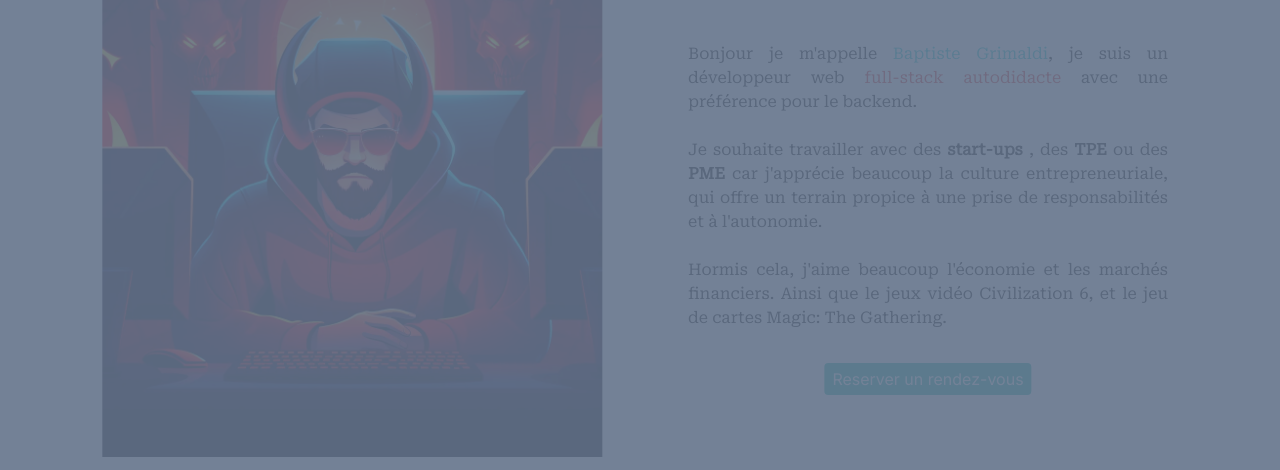
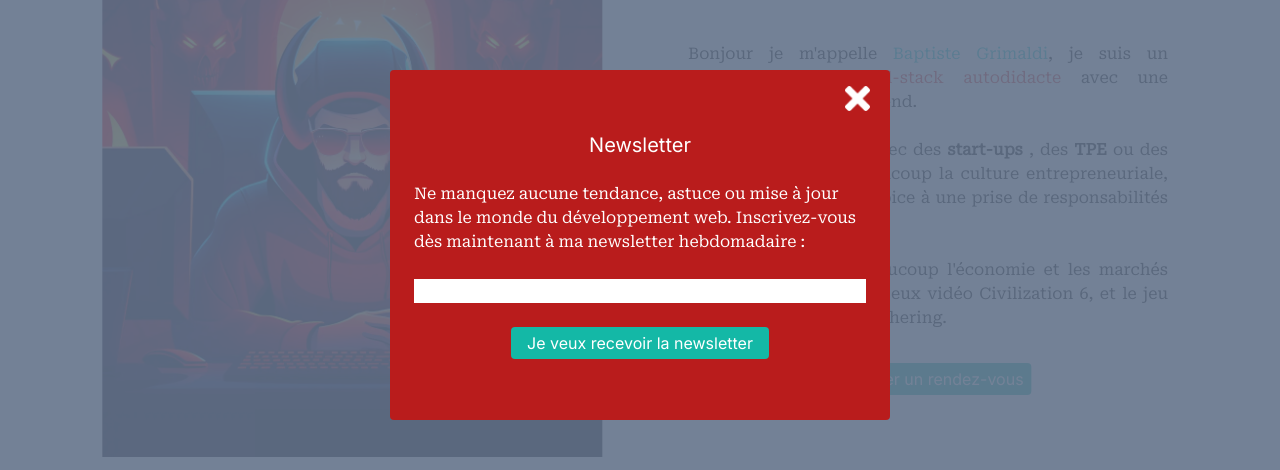
Before and after one commit to BaptisteGrimaldi/portefolioNextJs, a Next.js app: page / in a window 1280 px wide. Shown: the part 155-625 px from the top of the page. Built offline with nearby package versions, Linux system fonts and the light colour scheme.

Commit message:
Add newsletter functionality to PopUp component

```diff
--- a/src/components/popUp/PopUp.tsx
+++ b/src/components/popUp/PopUp.tsx
@@ -1,9 +1,12 @@
 'use client';
 
 import { useEffect, useState } from 'react';
+import Image from 'next/image';
 
 const PopUp = () => {
     const [showPopup, setShowPopup] = useState(false);
+    const [inputValue, setInputValue] = useState('');
+    const [error, setError] = useState(false);
 
     useEffect(() => {
         if (!localStorage.getItem('popupShown')) {
@@ -12,7 +15,25 @@ const PopUp = () => {
         }
     }, []);
 
-    return <>{showPopup && <div className="fixed inset-0 z-[100] bg-slate-500 opacity-90"></div>}</>;
+    const handleClick = () => {
+        if (inputValue === '') {
+            setError(true);
+        } else {
+            setError(false);
+        }
+    };
+
+    return <>{showPopup &&
+    <div className="fixed inset-0 z-[100] bg-slate-500/90">
+        <div className='textP absolute inset-0 m-auto flex h-[350px] w-[500px] flex-col justify-center gap-y-6 rounded bg-red-700 p-6'>
+            <Image src="/assetPresentation/croixBlanche.png" alt="croixBlanche" width={25} height={25} className='absolute right-5 top-4'/>
+            <h1 className='textH1 mx-auto w-min text-white'>Newsletter</h1>
+            <p className=' text-white'>Ne manquez aucune tendance, astuce ou mise à jour dans le monde du développement web. Inscrivez-vous dès maintenant à ma newsletter hebdomadaire :</p>
+            <input type="text" className=' w-full text-center' value={inputValue} onChange={(e) => setInputValue(e.target.value)}/>
+            {error && <p className='mx-auto w-min whitespace-nowrap text-black'>Veuillez remplir le champ ci dessus.</p>}
+            <button className='bgCouleurCyan mx-auto flex w-min justify-center whitespace-nowrap rounded px-4 py-1 text-white hover:scale-105' onClick={handleClick}>Je veux recevoir la newsletter</button>
+        </div>
+    </div>}</>;
 };
 
 export default PopUp;
```
Also changed, not shown: public/assetPresentation/croixBlanche.png (added).
